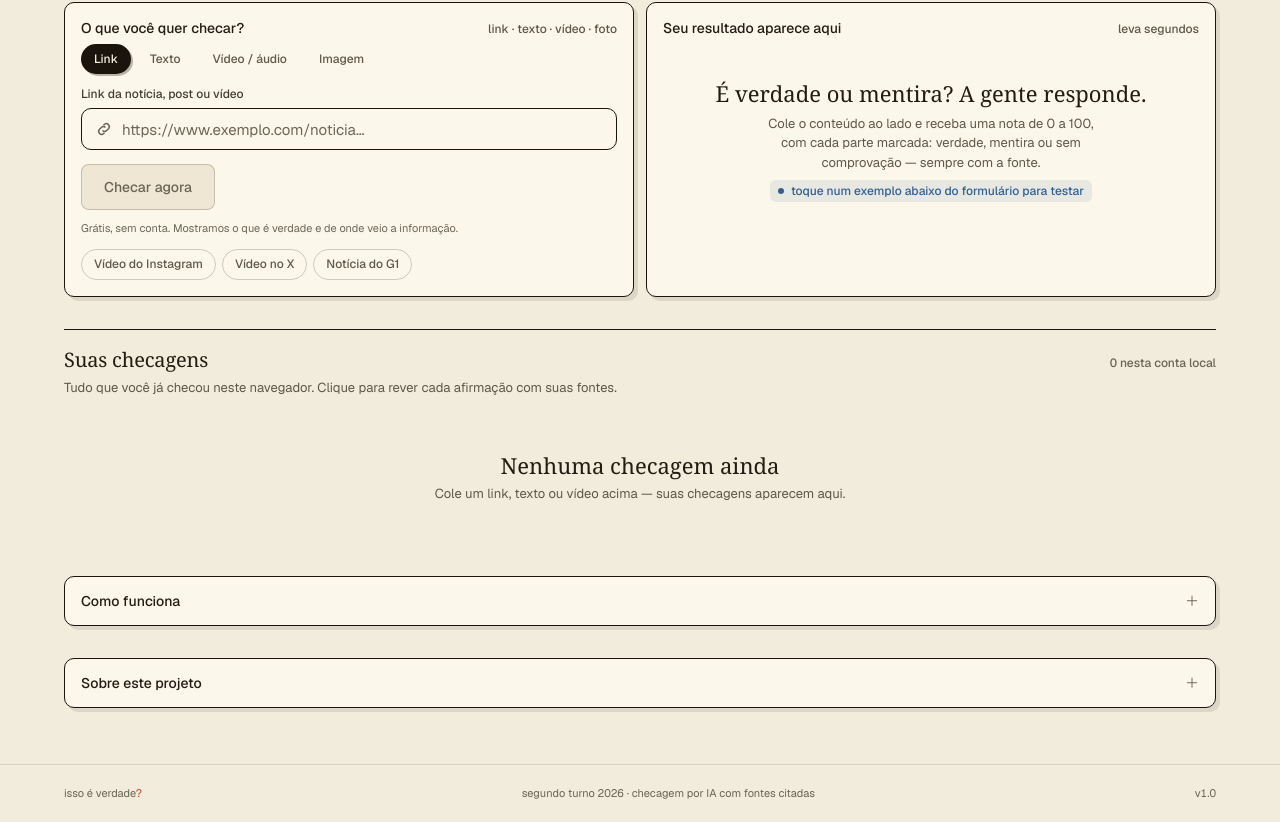
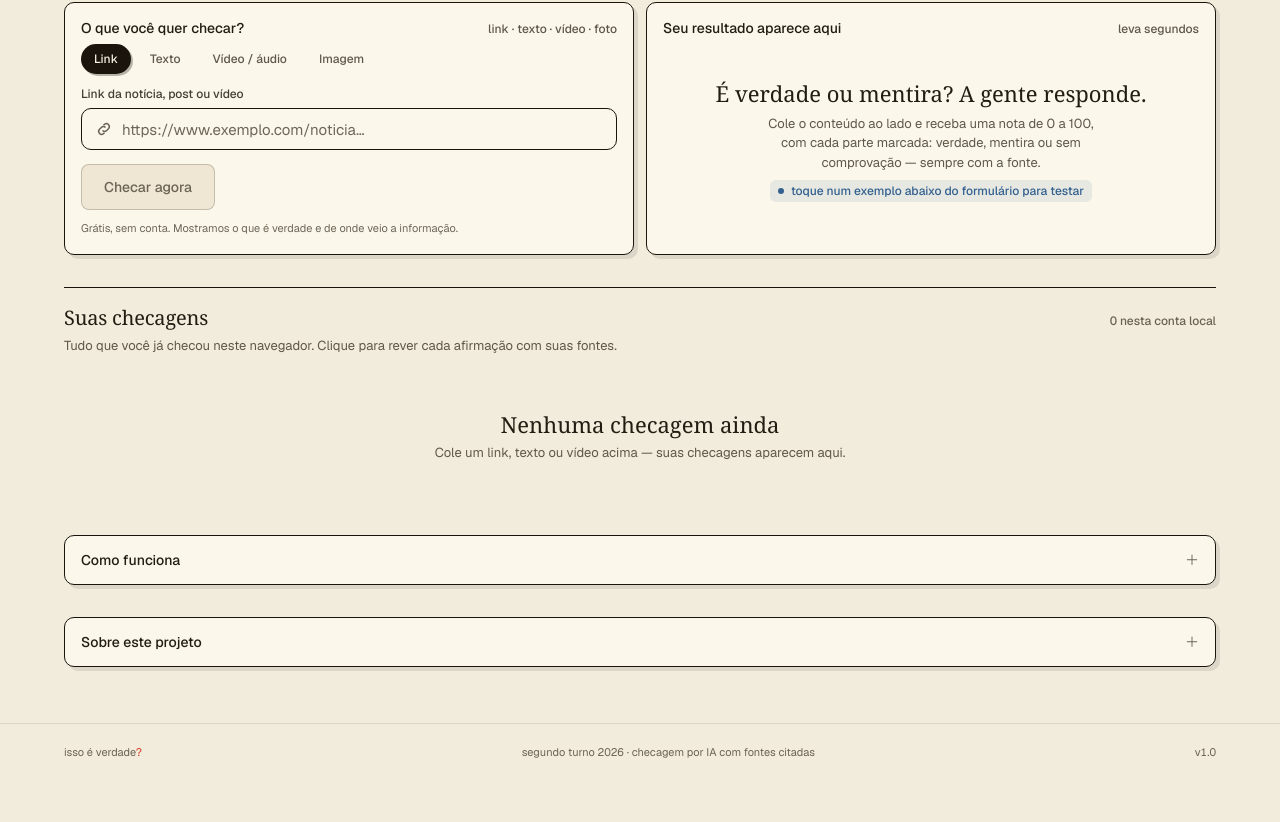
Before and after one commit to thigarcias/issoeverdade, a React (Vite) app: page / in a window 1280 px wide. Shown: the part 818-1640 px from the top of the page. After the commit the page ends 1598 px from the top, so only its background shows below. Built offline with nearby package versions, Linux system fonts and the light colour scheme; a web font is replaced by a local one.

Commit message:
Remove botões de exemplo do verificador

```diff
--- a/src/components/Verifier.jsx
+++ b/src/components/Verifier.jsx
@@ -1,5 +1,5 @@
 import { useEffect, useRef, useState } from "react";
-import { PIPELINE_STEPS, REAL_EXAMPLES, THINKING_LINES, VERDICTS } from "../data/constants.js";
+import { PIPELINE_STEPS, THINKING_LINES, VERDICTS } from "../data/constants.js";
 import { verify } from "../lib/api.js";
 import ResultCard from "./ResultCard.jsx";
 
@@ -193,18 +193,6 @@ export default function Verifier({ showToast, onChecked, quickInput, onShareCard
     setError(null);
     setCheckedInput(null);
     setStep(-1);
-  }
-
-  function loadExample(ex) {
-    aborter.current?.abort();
-    runId.current += 1;
-    setTab(ex.tab);
-    setText(ex.text);
-    setFile(null);
-    setResult(null);
-    setError(null);
-    setStep(-1);
-    showToast("Exemplo carregado. Clique em “Checar agora”.");
   }
 
   return (
@@ -407,14 +395,6 @@ export default function Verifier({ showToast, onChecked, quickInput, onShareCard
           <p className="verify-hint" style={{ marginTop: 10 }}>
             Grátis, sem conta. Mostramos o que é verdade e de onde veio a informação.
           </p>
-
-          <div className="examples" aria-label="Exemplos para testar">
-            {REAL_EXAMPLES.map((ex) => (
-              <button key={ex.label} type="button" onClick={() => loadExample(ex)}>
-                {ex.label}
-              </button>
-            ))}
-          </div>
         </form>
 
         <div className="card result-pane" aria-label="Resultado da checagem" ref={resultPane}>
--- a/src/data/constants.js
+++ b/src/data/constants.js
@@ -57,10 +57,3 @@ export const THINKING_LINES = [
   "Pesando as evidências…",
   "Montando o veredito…",
 ];
-
-// Exemplos que disparam checagem REAL (links públicos).
-export const REAL_EXAMPLES = [
-  { tab: "video", label: "Vídeo do Instagram", text: "https://www.instagram.com/p/DeNklZdsTac/" },
-  { tab: "video", label: "Vídeo no X", text: "https://x.com/bacuraua/status/2109571611988750500" },
-  { tab: "link", label: "Notícia do G1", text: "https://g1.globo.com/politica/" },
-];
```
